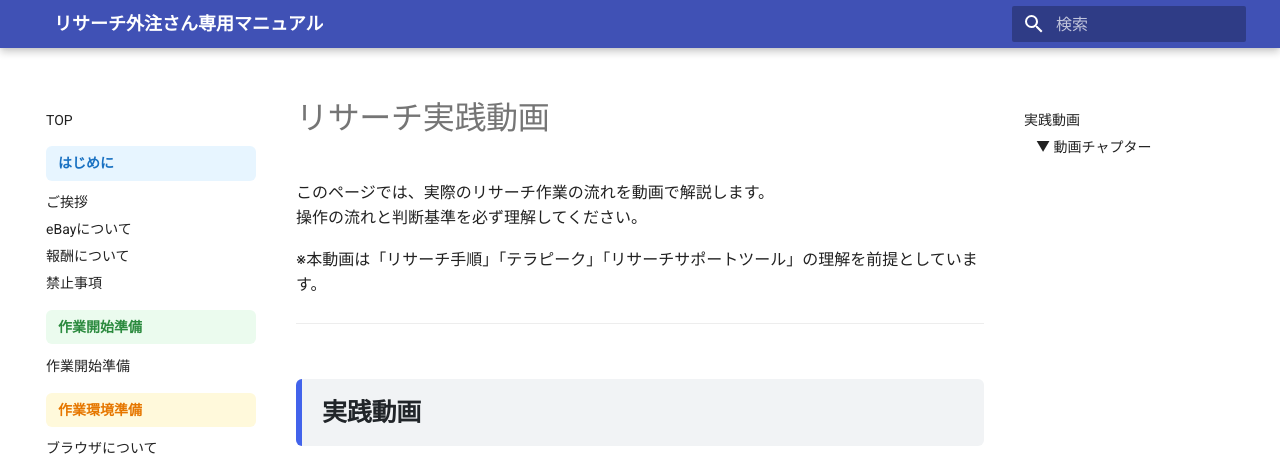
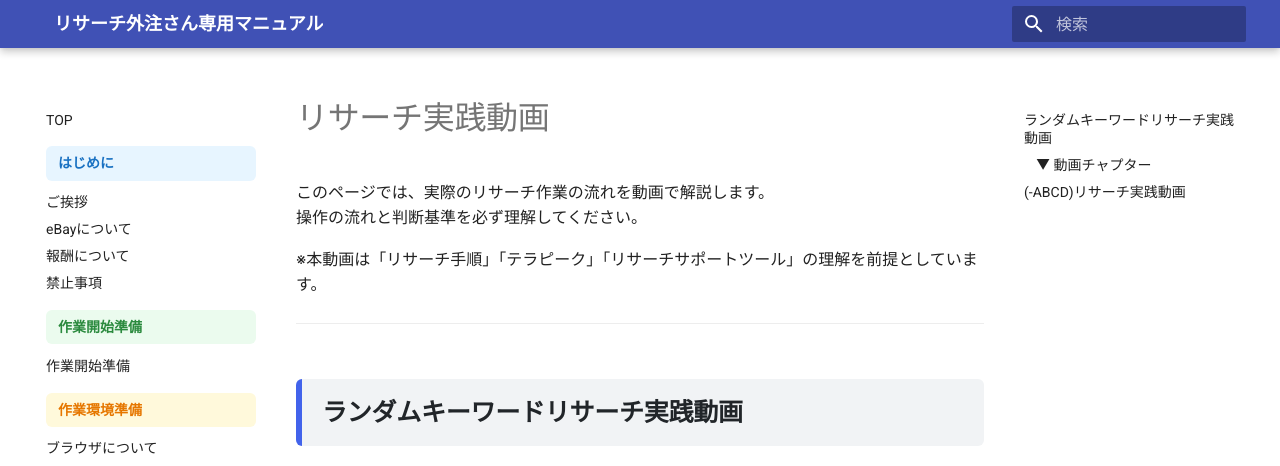
Before and after one commit to jun-hata/outsourcing-manual, an MkDocs documentation site: the page built from docs/research_video.md, in a window 1280 px wide and 1400 px high. Shown: the top 466 px of the window. Built offline with MkDocs 1.6.1 and Material for MkDocs 9.7.7, drawn with Linux system fonts in a browser that asks for light colours.

Commit message:
Update research_video.md

```diff
--- a/docs/research_video.md
+++ b/docs/research_video.md
@@ -7,7 +7,7 @@
 
 ---
 
-## 実践動画
+## ランダムキーワードリサーチ実践動画
 
 <iframe width="100%" height="420"
 src="https://www.youtube.com/embed/qOdwWjyP1Vg"
@@ -36,3 +36,13 @@
 ⑧ [18分00秒〜 よくあるミスと注意点](https://youtu.be/qOdwWjyP1Vg?t=1080)
 
 ⑨ [20分00秒〜 まとめ](https://youtu.be/qOdwWjyP1Vg?t=1200)
+
+---
+
+## (-ABCD)リサーチ実践動画
+
+<iframe width="100%" height="420"
+src="https://www.youtube.com/embed/n5fvnCEh69U"
+frameborder="0"
+allowfullscreen>
+</iframe>
```
